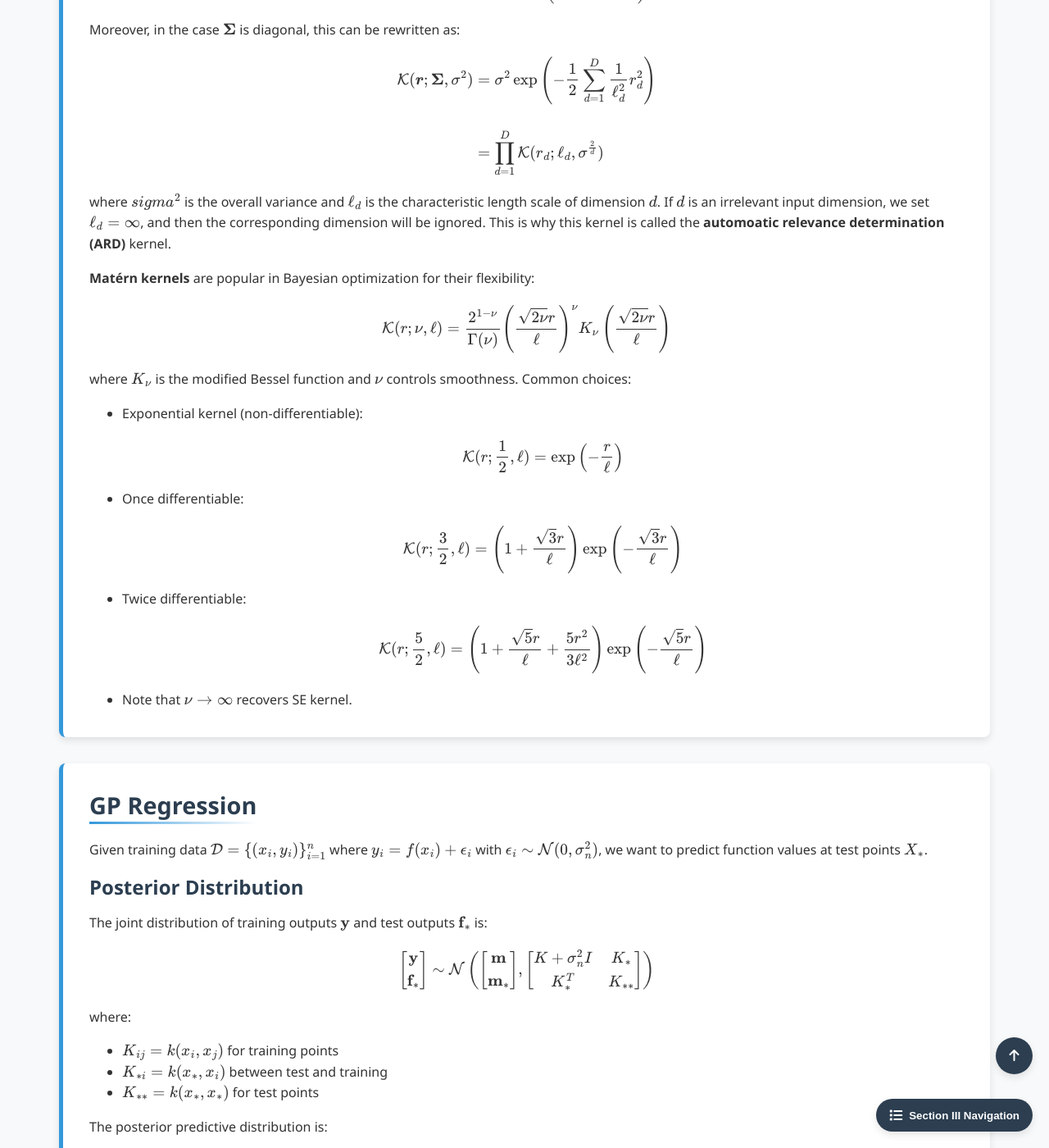
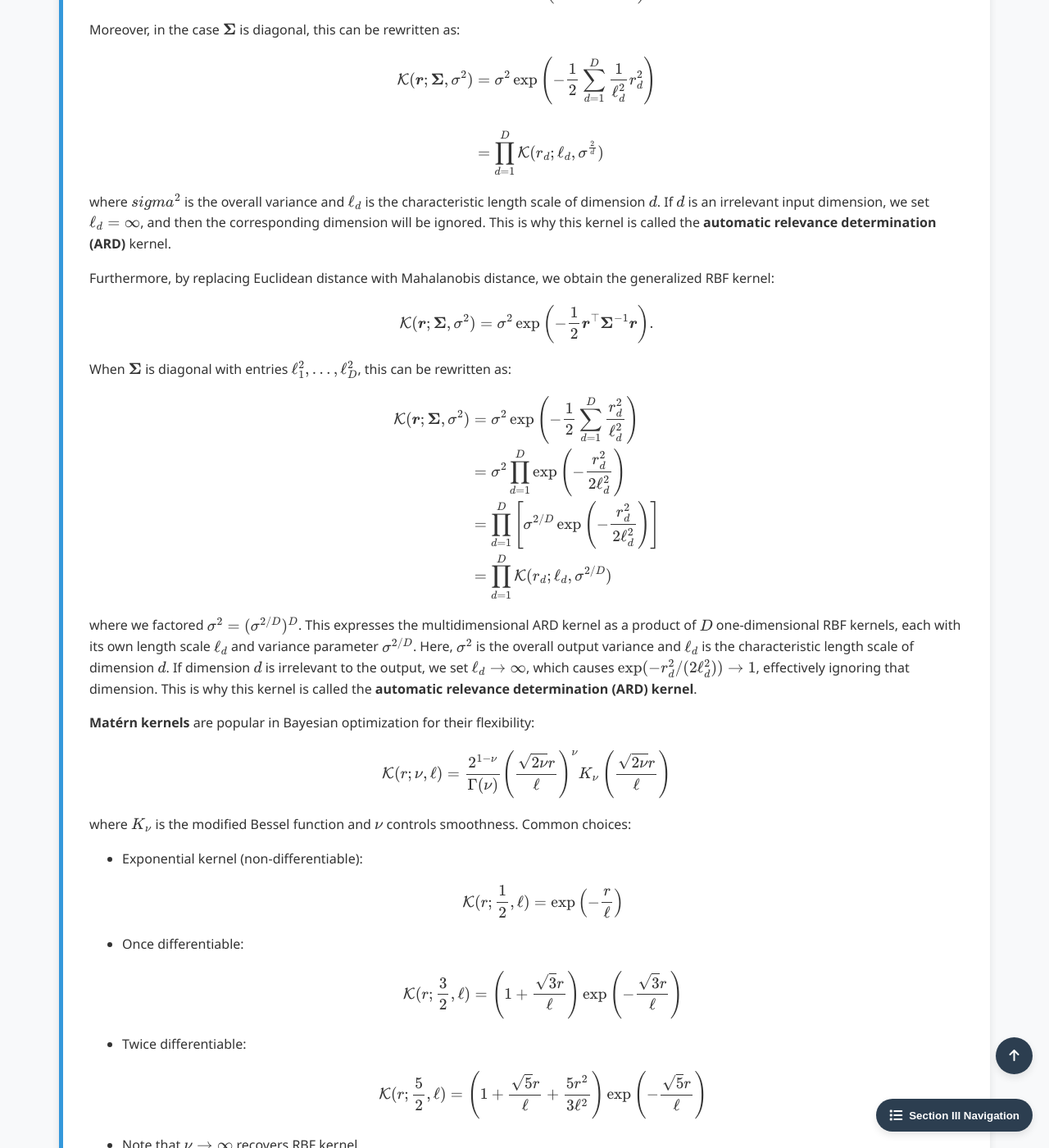
Before and after one commit to Yusukey01/yusukey01.github.io, a Jekyll site: the page built from Mathematics/Probability/gaussian_process.html, in a window 1280 px wide and 1400 px high, scrolled down 2437 px. Shown: the whole window at 82% size. Built offline with Jekyll 4.4.1, drawn with Linux system fonts in a browser that asks for light colours; some of the changed text lies outside the part shown.

Commit message:
added Gaussian Process

```diff
--- a/Mathematics/Probability/gaussian_process.html
+++ b/Mathematics/Probability/gaussian_process.html
@@ -193,7 +193,7 @@ uses_python: true
                     \sum_{i=1}^N \sum_{j=1}^N c_i c_j \mathcal{K}(\boldsymbol{x}_i, \boldsymbol{x}_j) \geq 0
                     \]
                     for any set of N input data, \(\boldsymbol{x}_i \in \mathcal{X}\), and any choice of numbers
-                    \(c_i \in \mathbb{R}\). Note that for the equality sign, \(\forall i, c_i =0\).
+                    \(c_i \in \mathbb{R}\). Note that the equality allowed when  \(\forall i, c_i =0\).
                 </div>
 
                 <p>
@@ -205,7 +205,7 @@ uses_python: true
                     \]
                 </p>
                 <p>
-                    As we have seen, a one of the most widely used stationary kernel in practice is
+                    As we have seen, one of the most widely used stationary kernel in practice is
                     a <strong>radial basis function (RBF) kernel</strong>:
                     \[
                     \begin{align*}
@@ -232,8 +232,31 @@ uses_python: true
                     \]
                     where \(sigma^2\) is the overall variance and \(\ell_d\) is the characteristic length scale of dimension \(d\). If \(d\)
                     is an irrelevant input dimension, we set \(\ell_d = \infty\), and then the corresponding dimension will be ignored. This is why
-                    this kernel is called the <strong>automoatic relevance determination (ARD)</strong> kernel.
+                    this kernel is called the <strong>automatic relevance determination (ARD)</strong> kernel.
                  </p>
+
+                 <p>
+                    Furthermore, by replacing Euclidean distance with Mahalanobis distance, we obtain the generalized RBF kernel:
+                    \[
+                    \mathcal{K}(\boldsymbol{r}; \boldsymbol{\Sigma}, \sigma^2)
+                    = \sigma^2 \exp \left( - \frac{1}{2} \boldsymbol{r}^\top \boldsymbol{\Sigma}^{-1} \boldsymbol{r}\right).
+                    \]
+                    When \(\boldsymbol{\Sigma}\) is diagonal with entries \(\ell_1^2, \ldots, \ell_D^2\), this can be rewritten as:
+                    \[
+                    \begin{align*}
+                    \mathcal{K}(\boldsymbol{r}; \boldsymbol{\Sigma}, \sigma^2)
+                    &= \sigma^2 \exp \left( - \frac{1}{2} \sum_{d=1}^D \frac{r_d^2}{\ell_d^2} \right) \\
+                    &= \sigma^2 \prod_{d=1}^D \exp\left(-\frac{r_d^2}{2\ell_d^2}\right) \\
+                    &= \prod_{d=1}^D \left[\sigma^{2/D} \exp\left(-\frac{r_d^2}{2\ell_d^2}\right)\right] \\
+                    &= \prod_{d=1}^D \mathcal{K}(r_d ; \ell_d, \sigma^{2/D})
+                \end{align*}
+                    \]
+                    where we factored \(\sigma^2 = (\sigma^{2/D})^D\). This expresses the multidimensional ARD kernel as a product of
+                    \(D\) one-dimensional RBF kernels, each with its own length scale \(\ell_d\) and variance parameter \(\sigma^{2/D}\).
+                    Here, \(\sigma^2\) is the overall output variance and \(\ell_d\) is the characteristic length scale of dimension \(d\).
+                    If dimension \(d\) is irrelevant to the output, we set \(\ell_d \to \infty\), which causes \(\exp(-r_d^2/(2\ell_d^2)) \to 1\),
+                    effectively ignoring that dimension. This is why this kernel is called the <strong>automatic relevance determination (ARD) kernel</strong>.
+                </p>
 
                 <p>
                 <strong>Matérn kernels</strong> are popular in Bayesian optimization for their flexibility:</p>
@@ -255,7 +278,7 @@ uses_python: true
                     \[
                     \mathcal{K}(r; \frac{5}{2}, \ell )  = \left(1 + \frac{\sqrt{5}r}{\ell} + \frac{5r^2}{3\ell^2}\right)\exp \left(- \frac{\sqrt{5}r}{\ell}\right)
                     \]
-                    <li>Note that \(\nu \to \infty\) recovers SE kernel.</li>
+                    <li>Note that \(\nu \to \infty\) recovers RBF kernel.</li>
                 </ul>
 
             </section>
```
Also changed, not shown: other parts of Mathematics/Probability/gaussian_process.html (+1 -1 lines).
